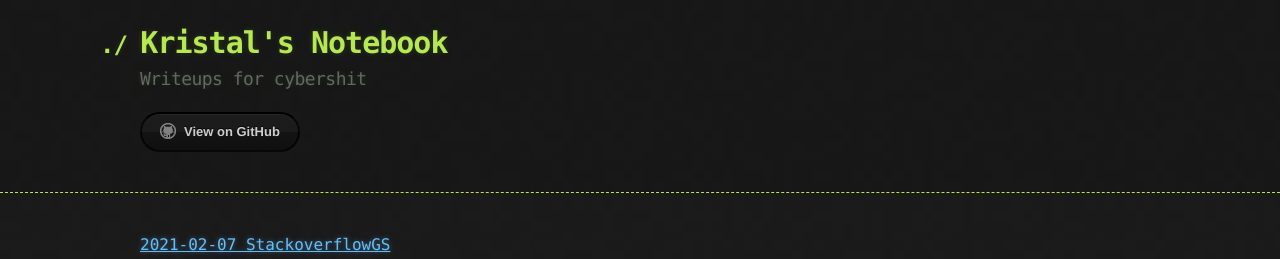
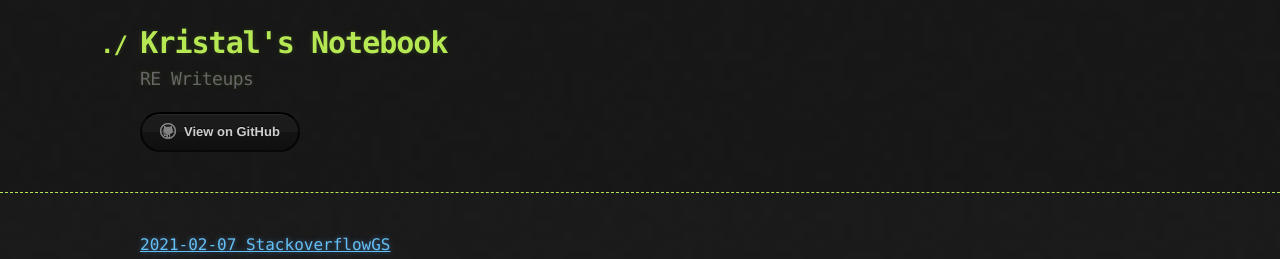
Before and after one commit to Kristal-g/kristal-g.github.io, a Jekyll site: the page built from index.md, in a window 1280 px wide. Shown: the top 259 px of the page. Built offline with Jekyll 4.4.1, drawn with Linux system fonts in a browser that asks for light colours.

Commit message:
Update _config.yml

```diff
--- a/_config.yml
+++ b/_config.yml
@@ -1,5 +1,5 @@
 title: Kristal's Notebook
-description: Writeups for cybershit
+description: RE Writeups
 show_downloads: false
 google_analytics: G-3GZQ2GCGN5
 theme: jekyll-theme-hacker
```
